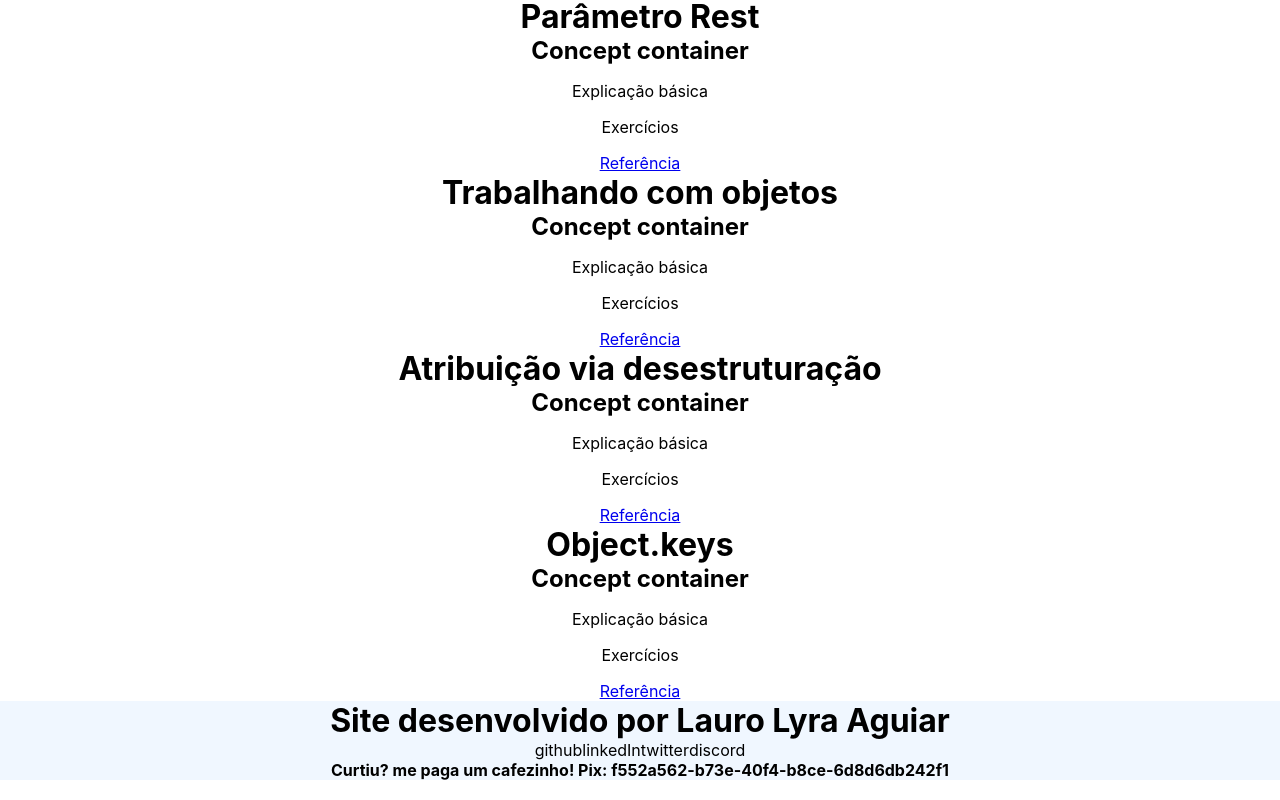
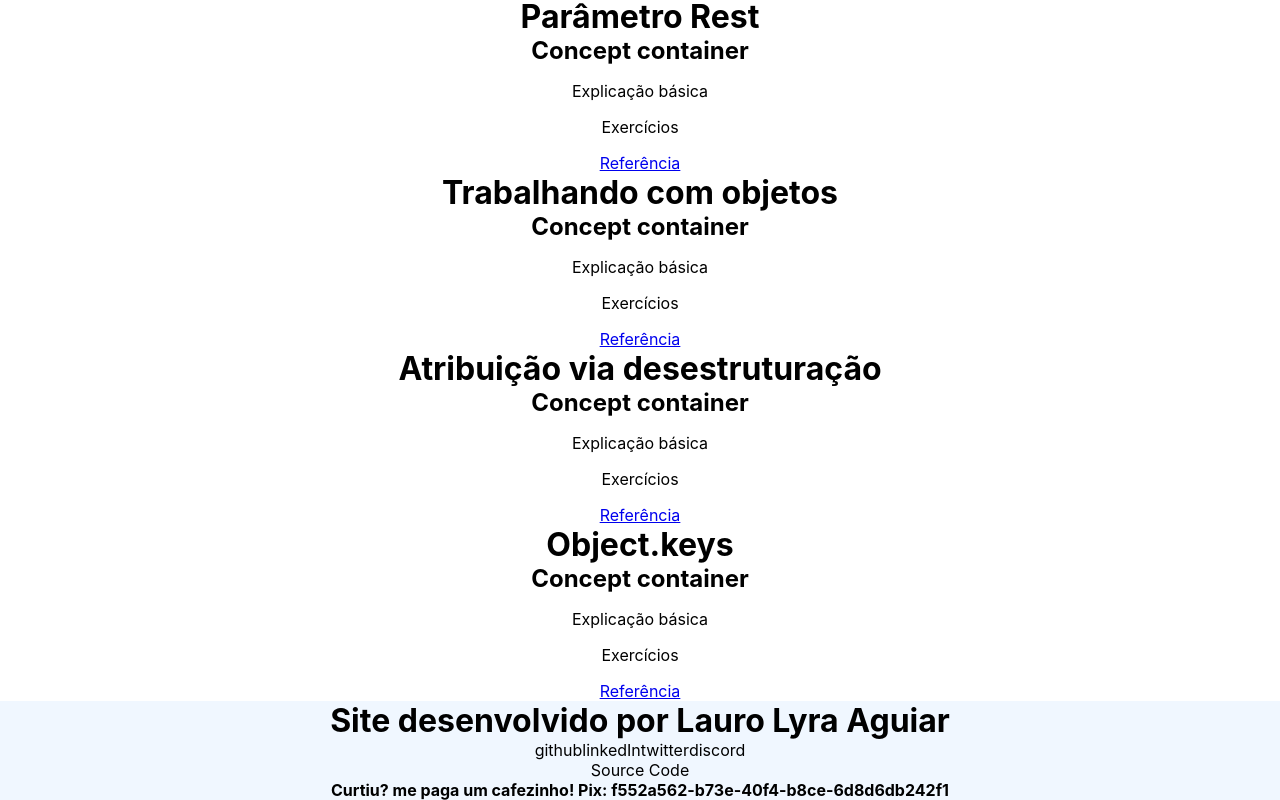
Before and after one commit to laurolyra/concepts-before-react, a React (Create React App) app: page / in a window 1280 px wide. Shown: the part 1164-1964 px from the top of the page. Built offline with nearby package versions, Linux system fonts and the light colour scheme.

Commit message:
footer with new link

```diff
--- a/src/components/Footer/index.jsx
+++ b/src/components/Footer/index.jsx
@@ -10,6 +10,7 @@ const Footer = () => (
       <a>twitter</a>
       <a>discord</a>
     </div>
+      <a>Source Code</a>
     <h4>Curtiu? me paga um cafezinho! Pix: f552a562-b73e-40f4-b8ce-6d8d6db242f1</h4>
   </div>
   );
```
